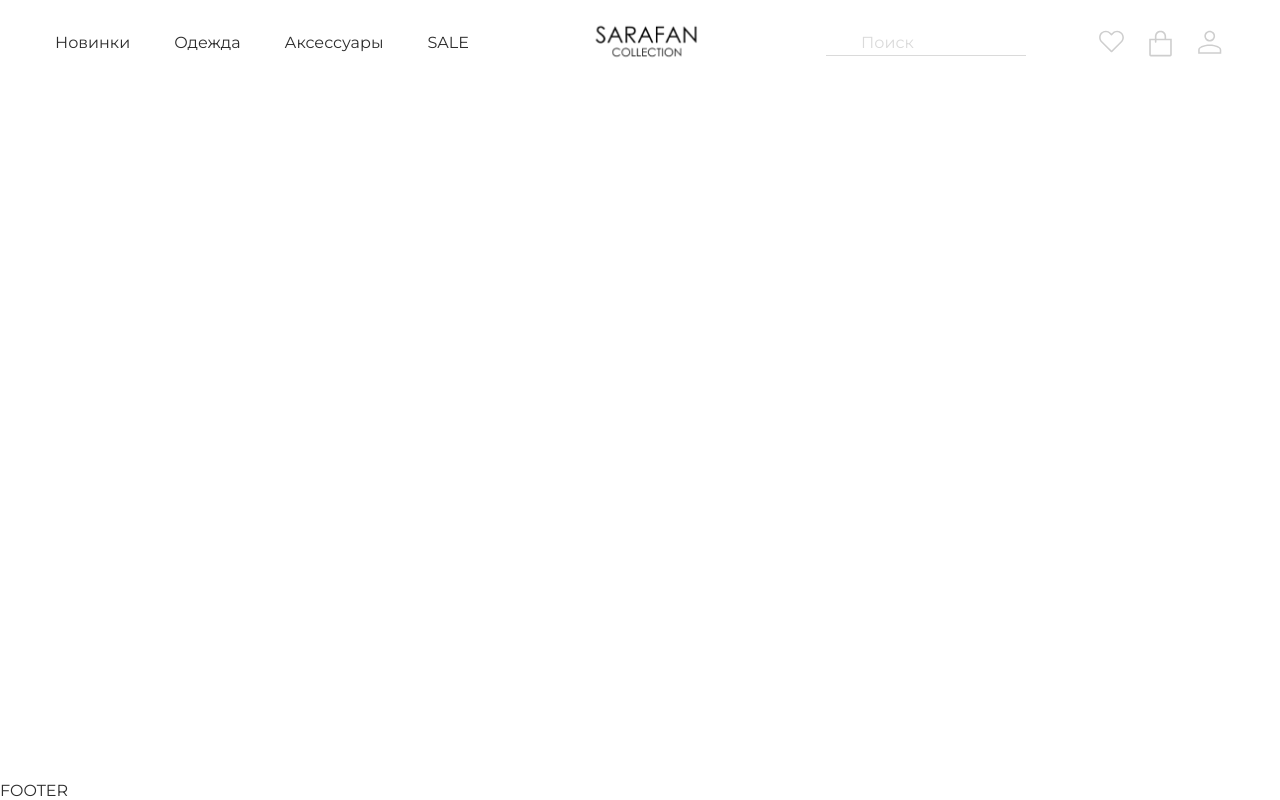
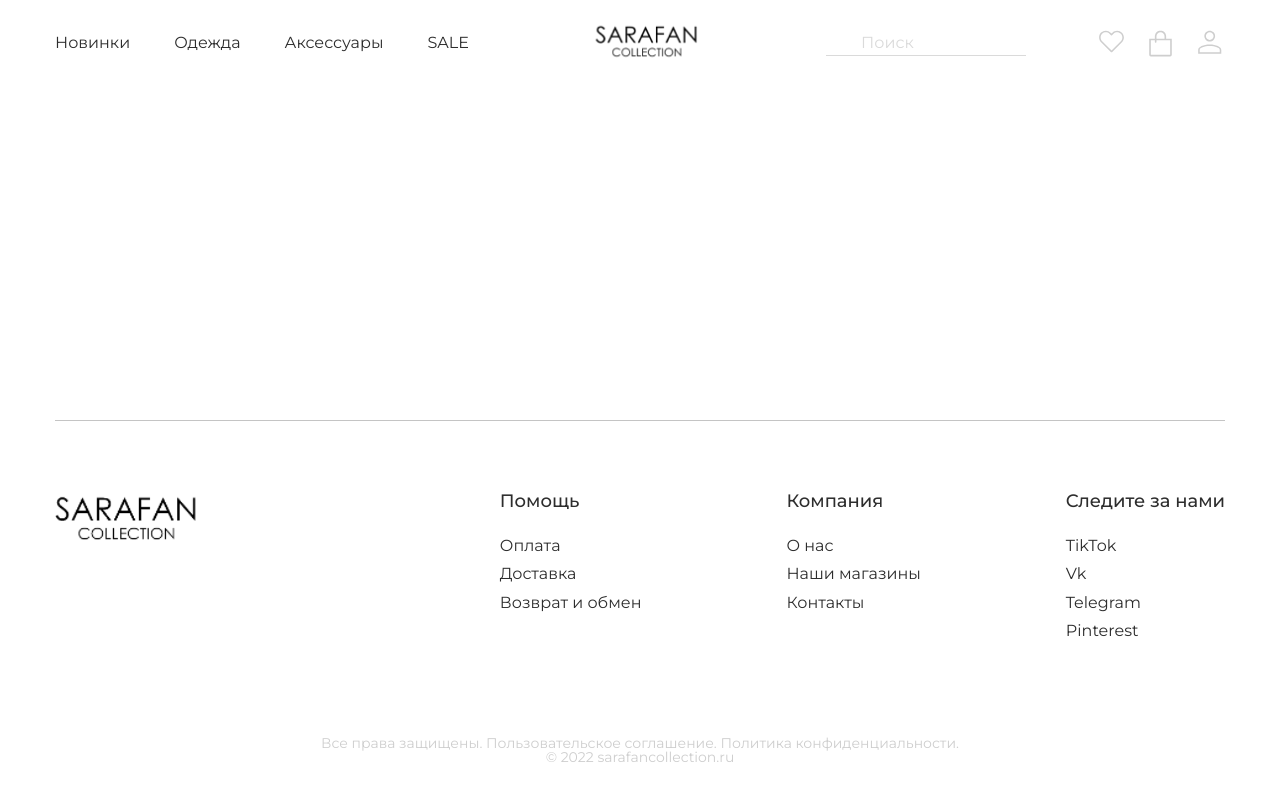
Before and after one commit to Anna-Danilova/sarafan, a website: page app/index.html in a window 1280 px wide. Drawn offline with Linux system fonts and the light colour scheme; a web font is replaced by a local one.

Commit message:
Сверстан FOOTER

```diff
--- a/app/index.html
+++ b/app/index.html
@@ -197,7 +197,64 @@
       </header>
 
       <main></main>
-      <footer>FOOTER</footer>
+      <footer class="footer">
+        <div class="container">
+          <div class="footer__wrapper">
+            <img class="footer__logo" src="images/logo-footer.png" alt="Логотип Sarafan" />
+            <ul class="footer__content-inner">
+              <li class="footer__content">
+                <h3 class="footer__title">Помощь</h3>
+                <ul class="footer__content-list">
+                  <li class="footer__content-item">
+                    <a class="footer__content-link" href="#">Оплата</a>
+                  </li>
+                  <li class="footer__content-item">
+                    <a class="footer__content-link" href="#">Доставка</a>
+                  </li>
+                  <li class="footer__content-item">
+                    <a class="footer__content-link" href="#">Возврат и обмен</a>
+                  </li>
+                </ul>
+              </li>
+              <li class="footer__content">
+                <h3 class="footer__title">Компания</h3>
+                <ul class="footer__content-list">
+                  <li class="footer__content-item">
+                    <a class="footer__content-link" href="#">О нас</a>
+                  </li>
+                  <li class="footer__content-item">
+                    <a class="footer__content-link" href="#">Наши магазины</a>
+                  </li>
+                  <li class="footer__content-item">
+                    <a class="footer__content-link" href="#">Контакты</a>
+                  </li>
+                </ul>
+              </li>
+              <li class="footer__content">
+                <h3 class="footer__title">Следите за нами</h3>
+                <ul class="footer__content-list">
+                  <li class="footer__content-item">
+                    <a class="footer__content-link" href="#">TikTok</a>
+                  </li>
+                  <li class="footer__content-item">
+                    <a class="footer__content-link" href="#">Vk</a>
+                  </li>
+                  <li class="footer__content-item">
+                    <a class="footer__content-link" href="#">Telegram</a>
+                  </li>
+                  <li class="footer__content-item">
+                    <a class="footer__content-link" href="#">Pinterest</a>
+                  </li>
+                </ul>
+              </li>
+            </ul>
+          </div>
+          <p class="footer__copyright">
+            Все права защищены. Пользовательское соглашение. Политика конфиденциальности.<br />
+            © 2022 sarafancollection.ru
+          </p>
+        </div>
+      </footer>
 
     </div>
     <script src="js/main.min.js"></script>
--- /dev/null
+++ b/app/scss/blocks/_footer.scss
@@ -0,0 +1,50 @@
+.footer {
+  &__wrapper {
+    display: flex;
+    justify-content: space-between;
+    padding-top: 40px;
+    border-top: 1px solid #c4c4c4;
+  }
+
+  &__logo {
+    width: 141px;
+    height: 118px;
+  }
+
+  &__content-inner {
+    display: flex;
+    justify-content: space-between;
+    gap: 145px;
+    margin-top: 30px;
+    margin-bottom: 60px;
+  }
+
+  &__title {
+    margin-top: 0;
+    margin-bottom: 25px;
+    font-size: 18px;
+    font-weight: 500;
+    cursor: default;
+  }
+
+  &__content-item + &__content-item {
+    margin-top: 10px;
+  }
+
+  &__copyright {
+    padding: 35px 0;
+    font-size: 14px;
+    line-height: 105%;
+    text-align: center;
+    color: #cecece;
+  }
+}
+
+@media (any-hover: hover) {
+  .footer {
+    &__content-link:hover {
+      text-decoration: underline;
+      color: #cecece;
+    }
+  }
+}
--- a/app/scss/style.scss
+++ b/app/scss/style.scss
@@ -4,5 +4,6 @@
 @import 'general.scss';
 
 @import 'blocks/header';
+@import 'blocks/footer';
 
 @import 'media.scss';
```
Also changed, not shown: app/components/footer.html (+58 -1 lines), app/css/style.min.css, app/images/logo-footer.png (added).
